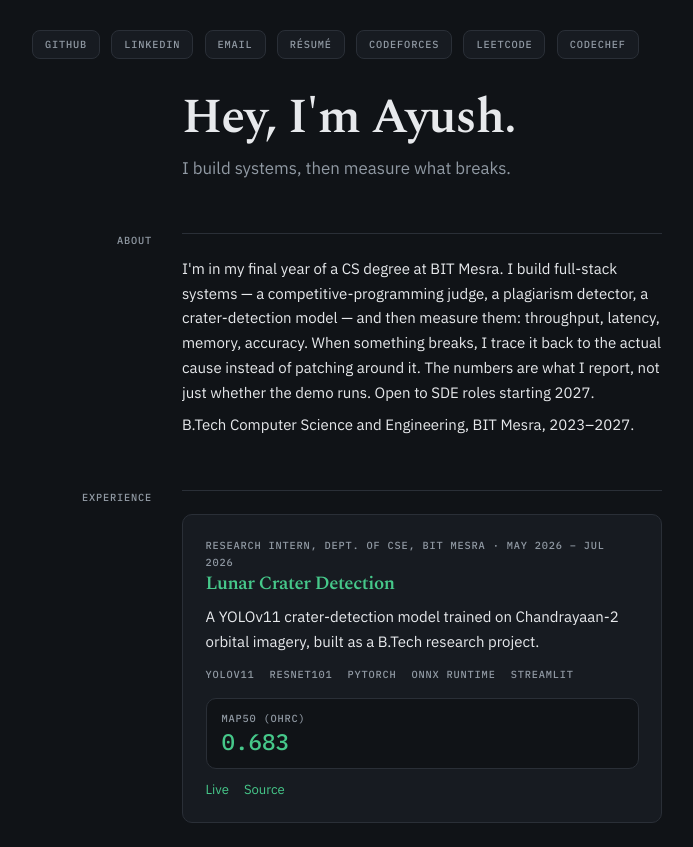
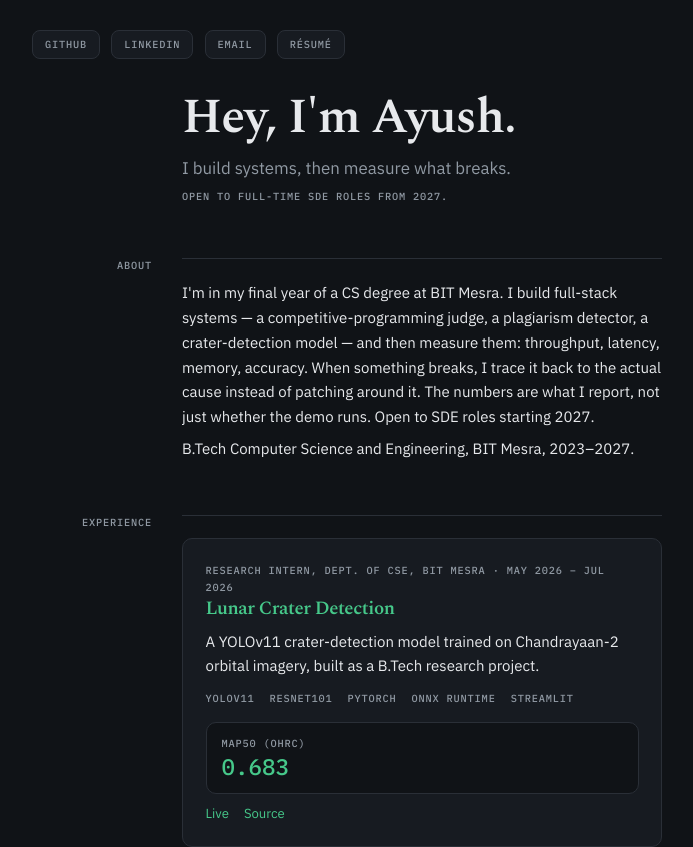
Before and after one commit to Ayush-142/Portfolio, a Next.js app: page / in a window 1280 px wide. Shown: the top 847 px of the page, without its empty margins (293-986 px from the left). Built offline with nearby package versions, Linux system fonts and the light colour scheme.

Commit message:
added header line

```diff
--- a/app/page.tsx
+++ b/app/page.tsx
@@ -12,6 +12,7 @@ export default function Home() {
       <div>
         <h1>Hey, I&apos;m {profile.name}.</h1>
         <p className="mt-2 text-lg text-muted">{profile.tagline}</p>
+        <p className="label mt-2 text-muted">{profile.availability}</p>
       </div>
 
       <Section label="About">
--- a/components/Nav.tsx
+++ b/components/Nav.tsx
@@ -1,11 +1,9 @@
 import { profile } from "@/content/profile";
-
-const navLinks = [...profile.links, ...profile.codingProfiles];
 
 export default function Nav() {
   return (
     <nav aria-label="Primary" className="flex flex-wrap gap-3 text-sm">
-      {navLinks.map((link) => (
+      {profile.links.map((link) => (
         <a key={link.label} href={link.href} className="pill label">
           {link.label}
         </a>
--- a/content/profile.ts
+++ b/content/profile.ts
@@ -12,6 +12,8 @@ export type ContestResult = {
 export type Profile = {
   name: string;
   tagline: string;
+  // TODO: date-sensitive — remove or update once a role is signed.
+  availability: string;
   links: ProfileLink[];
   about: string[];
   footerRepo: string;
@@ -27,6 +29,7 @@ const basePath = process.env.NEXT_PUBLIC_BASE_PATH || "";
 export const profile: Profile = {
   name: "Ayush",
   tagline: "I build systems, then measure what breaks.",
+  availability: "Open to full-time SDE roles from 2027.",
   links: [
     { label: "GitHub", href: "https://github.com/Ayush-142" },
     { label: "LinkedIn", href: "https://www.linkedin.com/in/ayush-bit/" },
```
